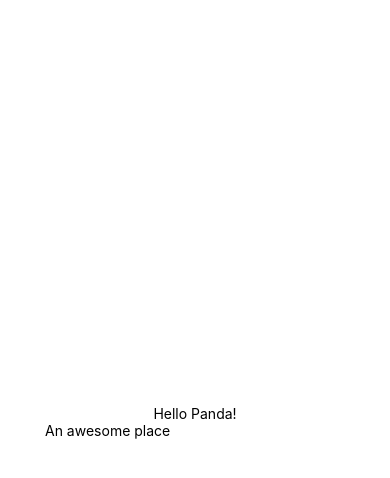
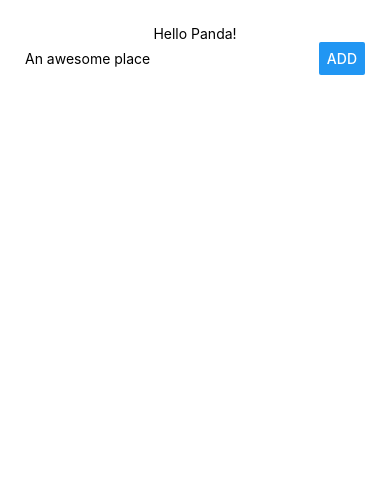
Before and after one commit to SmelayaPanda/rnlearn, a React Native app: screen / in a window 390 px wide. Shown: the top 478 px of the page. Built offline with nearby package versions, Linux system fonts and the light colour scheme.

Commit message:
input and bnt

```diff
--- a/App.js
+++ b/App.js
@@ -1,24 +1,45 @@
 import React from 'react';
-import {StyleSheet, Text, TextInput, View} from 'react-native';
+import {Button, StyleSheet, Text, TextInput, View} from 'react-native';
 
 export default class App extends React.Component {
     state = {
-        placeName: ''
+        placeName: '',
+        places: []
     }
 
     onPlaceNameChange = val => {
         this.setState({placeName: val});
     }
 
+    placeSubmit = () => {
+        if (!this.state.placeName.trim()) return
+        this.setState(prevState => ({
+            placeName: '',
+            places: prevState.places.concat(prevState.placeName.trim())
+        }));
+
+    }
+
     render() {
         return (
             <View style={styles.container}>
                 <Text>Hello Panda!</Text>
-                <TextInput
-                    style={{width: 300}}
-                    placeholder={'An awesome place'}
-                    value={this.state.placeName}
-                    onChangeText={this.onPlaceNameChange}/>
+                <View style={styles.inputContainer}>
+                    <TextInput
+                        style={styles.placeInput}
+                        placeholder={'An awesome place'}
+                        value={this.state.placeName}
+                        onChangeText={this.onPlaceNameChange}/>
+                    <Button
+                        style={styles.placeBtn}
+                        title={'Add'}
+                        onPress={this.placeSubmit}/>
+                </View>
+                <View>
+                    {this.state.places.map((place, i) => {
+                        return <Text key={i}>{place}</Text>
+                    })}
+                </View>
             </View>
         );
     }
@@ -27,8 +48,21 @@
 const styles = StyleSheet.create({
     container: {
         flex: 1,
+        padding: 25,
         backgroundColor: '#fff',
         alignItems: 'center',
-        justifyContent: 'center',
+        justifyContent: 'flex-start',
     },
+    inputContainer: {
+        width: '100%',
+        flexDirection: 'row',
+        justifyContent: 'space-between',
+        alignItems: 'center'
+    },
+    placeInput: {
+        width: '70%'
+    },
+    placeBtn: {
+        width: '30%'
+    }
 });
```
